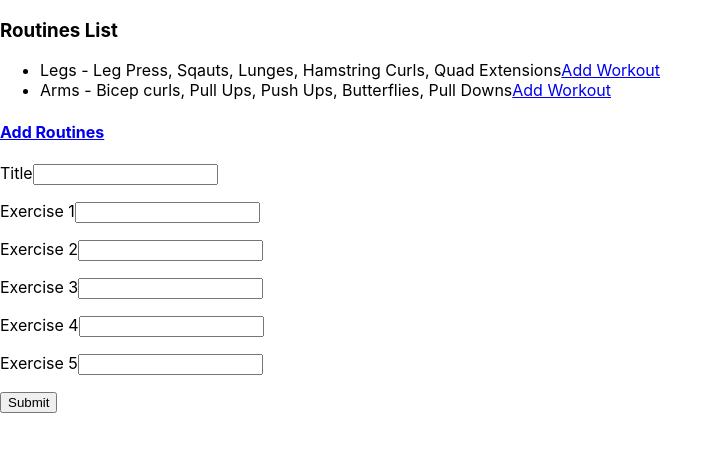
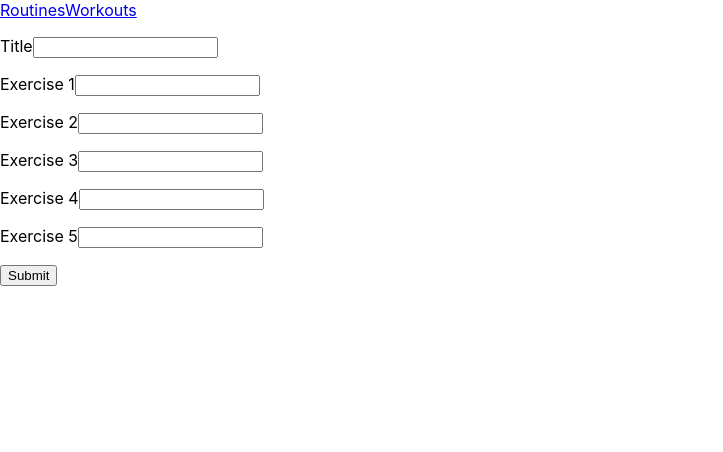
Before and after one commit to DakotaLMartinez/react-exercise-logger, a React (Create React App) app: page /routines/new in a window 1280 px wide. Shown: the top 452 px of the page, without its empty margins (0-723 px from the left). Built offline with nearby package versions, Linux system fonts and the light colour scheme; data requests are answered from the project's data file.

Commit message:
promote app to class component

```diff
--- a/db.json
+++ b/db.json
@@ -17,6 +17,24 @@
       "exercise_4": "Butterflies",
       "exercise_5": "Pull Downs",
       "id": 2
+    },
+    {
+      "title": "Core",
+      "exercise_1": "Crunches",
+      "exercise_2": "Leg raises",
+      "exercise_3": "Planks",
+      "exercise_4": "Medicine Ball Situps",
+      "exercise_5": "Rope pulldowns",
+      "id": 3
+    },
+    {
+      "title": "Core",
+      "exercise_1": "Crunches",
+      "exercise_2": "Leg raises",
+      "exercise_3": "Planks",
+      "exercise_4": "Medicine Ball Situps",
+      "exercise_5": "Rope pulldowns",
+      "id": 4
     }
   ],
   "workouts": [
--- a/src/App.js
+++ b/src/App.js
@@ -1,6 +1,9 @@
-import React from 'react';
+import React, { Component } from 'react';
 import './App.css';
-import RoutinesContainer from './components/RoutinesContainer';
+import RoutinesContainer from './components/routines/RoutinesContainer';
+import Navbar from './components/Navbar';
+import NewRoutineForm from './components/routines/NewRoutineForm';
+import NewWorkoutForm from './components/workouts/NewWorkoutForm';
 import {
   BrowserRouter as Router,
   Switch,
@@ -10,17 +13,91 @@ import {
   useParams
 } from "react-router-dom";
 
-function App() {
+class App extends Component {
+
+  constructor(props) {
+    super(props);
+    this.state = {
+      routines: [],
+      workouts: [],
+      loading: true
+    }
+    this.addRoutine = this.addRoutine.bind(this)
+  }
+
+  componentDidMount() {
+    fetch('http://localhost:3001/routines')
+      .then(response => response.json())
+      .then(routines => {
+        this.setState({ routines: routines, loading: false })
+      })
+  }
+
+  addRoutine(routine) {
+    return fetch('http://localhost:3001/routines', {
+      method: "POST",
+      headers: {
+        "Content-Type": "application/json"
+      },
+      body: JSON.stringify(routine)
+    })
+      .then(res => res.json())
+      .then(routine => {
+        // debugger
+        this.setState((state) =>{
+          return {
+            routines: [...state.routines, routine]
+          }
+        })
+      })
+
+  }
+
+  addWorkout(workout) {
+    fetch('http://localhost:3001/workouts', {
+      method: "POST",
+      headers: {
+        "Content-Type": "application/json"
+      },
+      body: JSON.stringify(workout)
+    })
+      .then(res => res.json())
+      .then(workout => {
+        debugger
+        this.setState((state, props) =>{
+          return {
+            workouts: [...state.workouts, workout]
+          }
+        })
+      })
+  }
+
+  render() {
     return (
       <Router>
+        <Navbar />
         <Switch>
-        <Route path="/" component={RoutinesContainer} />
-        <Route path="/routines">
-          <RoutinesContainer />
+          <Route exact path="/routines">
+            <RoutinesContainer routines={this.state.routines} />
+          </Route>
+          <Route path="/routines/new" render={(routerProps) =>
+            <NewRoutineForm
+              addRoutine={this.addRoutine}
+              history={routerProps.history}
+            />
+          }>
+          </Route>
+          <Route path="/routines/:routineId/workouts/new" render={(routerProps) =>
+            <NewWorkoutForm
+              addWorkout={this.addWorkout}
+              routine={this.state.routines.find(routine => routerProps.match.params.routineId == routine.id)}
+            />
+          }>
           </Route>
         </Switch>
       </Router>
     );
+  }
 }
 
 export default App;
--- /dev/null
+++ b/src/components/Navbar.js
@@ -0,0 +1,23 @@
+import React from 'react';
+import { Link } from 'react-router-dom';
+
+const Navbar = ({}) => {
+  return (
+    <section id="navigation">
+      <nav>
+        <Link to={{
+          pathname: `/routines`
+        }}>
+          Routines
+        </Link>
+        <Link to={{
+          pathname: `/workouts`
+        }}>
+          Workouts
+        </Link>
+      </nav>
+    </section>
+  )
+}
+
+export default Navbar
--- a/src/components/RoutinesContainer.js
+++ /dev/null
@@ -1,106 +0,0 @@
-import React, { Component } from 'react';
-import RoutinesList from './RoutinesList';
-import NewRoutineForm from './NewRoutineForm';
-import NewWorkoutForm from './NewWorkoutForm';
-import {
-  BrowserRouter as Router,
-  Switch,
-  Route,
-  Link,
-  useRouteMatch,
-  useParams
-} from "react-router-dom";
-
-class RoutinesContainer extends Component {
-
-  constructor(props) {
-    super(props);
-    this.state = {
-      routines: [],
-      workouts: [],
-      loading: true
-    }
-    this.addRoutine = this.addRoutine.bind(this)
-  }
-
-  componentDidMount() {
-    fetch('http://localhost:3001/routines')
-      .then(response => response.json())
-      .then(routines => {
-        this.setState({ routines: routines, loading: false })
-      })
-  }
-
-  addRoutine(routine) {
-    fetch('http://localhost:3001/routines', {
-      method: "POST",
-      headers: {
-        "Content-Type": "application/json"
-      },
-      body: JSON.stringify(routine)
-    })
-      .then(res => res.json())
-      .then(routine => {
-        debugger
-        this.setState((state, props) =>{
-          return {
-            routines: [...state.routines, routine]
-          }
-        })
-      })
-  }
-  addWorkout(workout) {
-    fetch('http://localhost:3001/workouts', {
-      method: "POST",
-      headers: {
-        "Content-Type": "application/json"
-      },
-      body: JSON.stringify(workout)
-    })
-      .then(res => res.json())
-      .then(workout => {
-        debugger
-        this.setState((state, props) =>{
-          return {
-            workouts: [...state.workouts, workout]
-          }
-        })
-      })
-  }
-
-  renderLoadedContent() {
-    return (
-      <React.Fragment>
-        <RoutinesList
-          routines={this.state.routines}
-          handleAddWorkoutClick={this.handleAddWorkoutButtonClick}
-        />
-        <h4>
-          <Link to="/routines/new">Add Routines</Link>
-        </h4>
-        <Switch>
-          <Route path="/routines/new">
-            <NewRoutineForm addRoutine={this.addRoutine} />
-          </Route>
-          <Route path="/routines/:routineId/workouts/new" render={(routerProps) =>
-            <NewWorkoutForm
-              addWorkout={this.addWorkout}
-              routine={this.state.routines.find(routine => routerProps.match.params.routineId == routine.id)}
-            />
-          }>
-          </Route>
-        </Switch>
-      </React.Fragment>
-    )
-  }
-  render() {
-    return (
-      <section>
-        <h3>Routines List</h3>
-        {this.state.loading ? 'Loading...' : this.renderLoadedContent()}
-      </section>
-    )
-  }
-}
-
-export default RoutinesContainer
--- a/src/components/NewRoutineForm.js
+++ b/src/components/routines/NewRoutineForm.js
@@ -23,14 +23,10 @@ class NewRoutineForm extends Component {
   handleSubmit(e) {
     e.preventDefault();
     this.props.addRoutine(this.state)
-    this.setState({
-      title: '',
-      exercise_1: '',
-      exercise_2: '',
-      exercise_3: '',
-      exercise_4: '',
-      exercise_5: ''
-    })
+      .then(res => {
+        this.props.history.push('/routines')
+      })
+
   }
 
   render() {
--- /dev/null
+++ b/src/components/routines/RoutinesContainer.js
@@ -0,0 +1,38 @@
+import React, { Component } from 'react';
+import RoutinesList from './RoutinesList';
+
+import {
+  Link
+} from "react-router-dom";
+
+class RoutinesContainer extends Component {
+
+  constructor(props) {
+    super(props);
+    this.renderLoadedContent = this.renderLoadedContent.bind(this)
+  }
+
+  renderLoadedContent() {
+    return (
+      <React.Fragment>
+        <RoutinesList
+          routines={this.props.routines}
+          handleAddWorkoutClick={this.handleAddWorkoutButtonClick}
+        />
+        <h4>
+          <Link to="/routines/new">Add Routines</Link>
+        </h4>
+      </React.Fragment>
+    )
+  }
+  render() {
+    return (
+      <section>
+        <h3>Routines List</h3>
+        {this.props.loading ? 'Loading...' : this.renderLoadedContent()}
+      </section>
+    )
+  }
+}
+
+export default RoutinesContainer
```
Also changed, not shown: src/components/routines/RoutineListItem.js (renamed from src/components/RoutineListItem.js), src/components/routines/RoutinesList.js (renamed from src/components/RoutinesList.js), src/components/workouts/NewWorkoutForm.js (renamed from src/components/NewWorkoutForm.js). Lines whose indentation alone changed are shown as unchanged.
